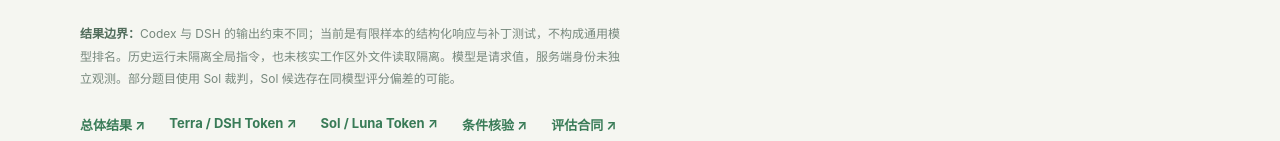
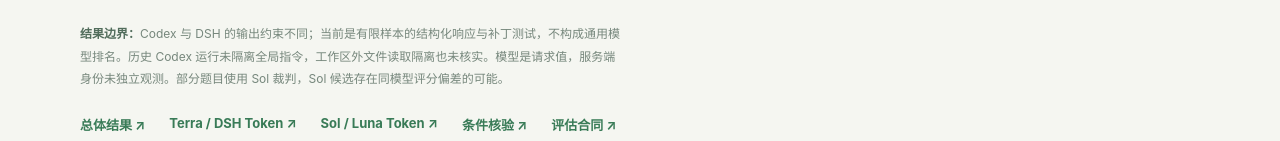
Before and after one commit to ai-v5/LLMAgentBench, a plain HTML site: page index.html in a window 1280 px wide. Shown: the part 1049-1190 px from the top of the page. Drawn offline with Linux system fonts and the light colour scheme.

Commit message:
Clarify Codex-specific historical boundary

```diff
--- a/index.html
+++ b/index.html
@@ -61,7 +61,7 @@
       <div class="notes">
         <p><strong>怎么看：</strong>得分就是通过率，首轮与含自动修复分别计算；失败、未评分、错误和超时都计入分母。公开题使用合成任务；全部题目包含公开与未公开任务，页面只展示总体得分。</p>
         <p><strong>输出速度：</strong>公开题的候选输出 token 数 ÷ 候选调用耗时，包含客户端启动、网络、等待与修复；输出 token 可能包含推理 token，各执行器口径和分词器可能不同，这不是服务端纯解码速度。</p>
-        <p><strong>结果边界：</strong>Codex 与 DSH 的输出约束不同；当前是有限样本的结构化响应与补丁测试，不构成通用模型排名。历史运行未隔离全局指令，也未核实工作区外文件读取隔离。模型是请求值，服务端身份未独立观测。部分题目使用 Sol 裁判，Sol 候选存在同模型评分偏差的可能。</p>
+        <p><strong>结果边界：</strong>Codex 与 DSH 的输出约束不同；当前是有限样本的结构化响应与补丁测试，不构成通用模型排名。历史 Codex 运行未隔离全局指令，工作区外文件读取隔离也未核实。模型是请求值，服务端身份未独立观测。部分题目使用 Sol 裁判，Sol 候选存在同模型评分偏差的可能。</p>
       </div>
       <div class="links"><a href="results/engineering-overall-case-retest-r1/report.md">总体结果 ↗</a><a href="results/engineering-public-r3/token-usage.json">Terra / DSH Token ↗</a><a href="results/engineering-public-luna-sol-r1/token-usage.json">Sol / Luna Token ↗</a><a href="results/engineering-overall-case-retest-r1/provenance.json">条件核验 ↗</a><a href="https://github.com/ai-v5/LLMAgentBench/blob/main/docs/CONTRACTS.md">评估合同 ↗</a></div>
     </section>
```
